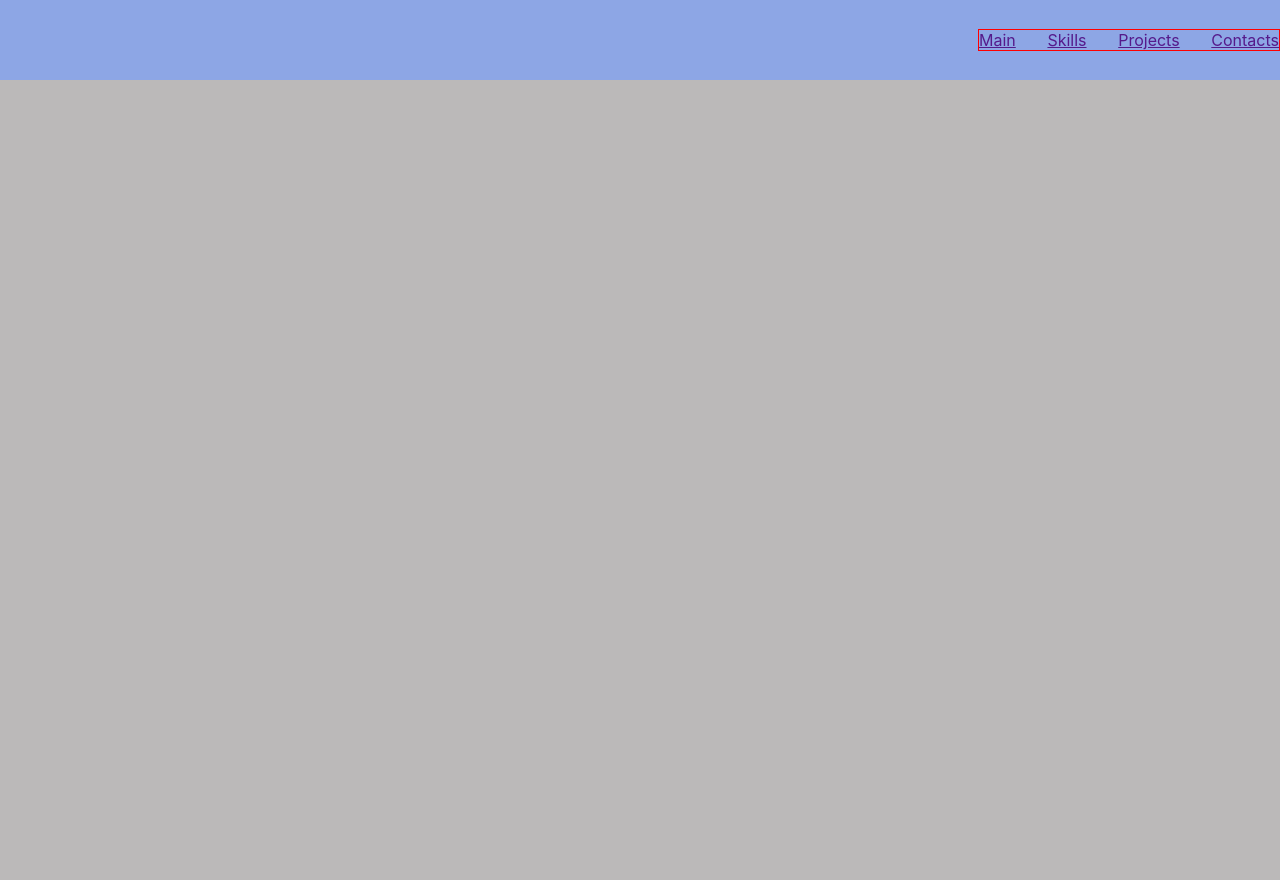
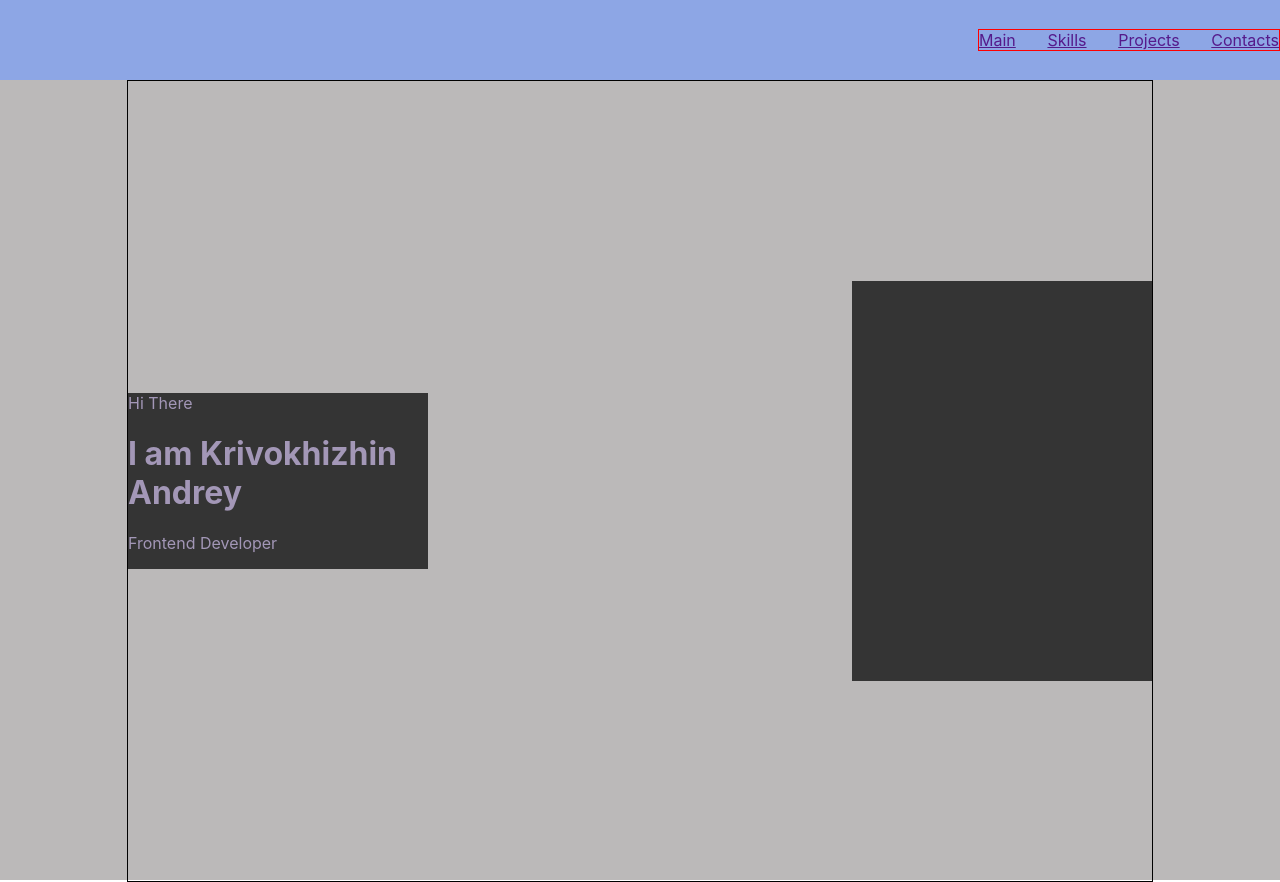
Before and after one commit to AndAndrew/Portfolio, a React (Create React App) app: page / in a window 1280 px wide. Built offline with nearby package versions, Linux system fonts and the light colour scheme.

Commit message:
feat: added text and photo blocks in Main

```diff
--- a/src/Main/Main.module.css
+++ b/src/Main/Main.module.css
@@ -2,3 +2,25 @@
     height: 100vh;
     background-color: #bbb9b9;
 }
+
+.container {
+    border: 1px solid;
+    height: 100%;
+    width: 80%;
+    margin: 0 auto;
+    display: flex;
+    align-items: center;
+    justify-content: space-between;
+}
+
+.greetingsText {
+    width: 300px;
+    background-color: #343434;
+    color: #a397b7;
+}
+
+.photo {
+    width: 300px;
+    height: 400px;
+    background-color: #343434;
+}
--- a/src/Main/Main.tsx
+++ b/src/Main/Main.tsx
@@ -3,7 +3,14 @@ import styles from './Main.module.css'
 export const Main = () => {
     return (
         <div className={styles.mainBlock}>
-
+            <div className={styles.container}>
+                <div className={styles.greetingsText}>
+                    <span>Hi There</span>
+                    <h1>I am Krivokhizhin Andrey</h1>
+                    <p>Frontend Developer</p>
+                </div>
+                <div className={styles.photo}></div>
+            </div>
         </div>
     )
 }
```
